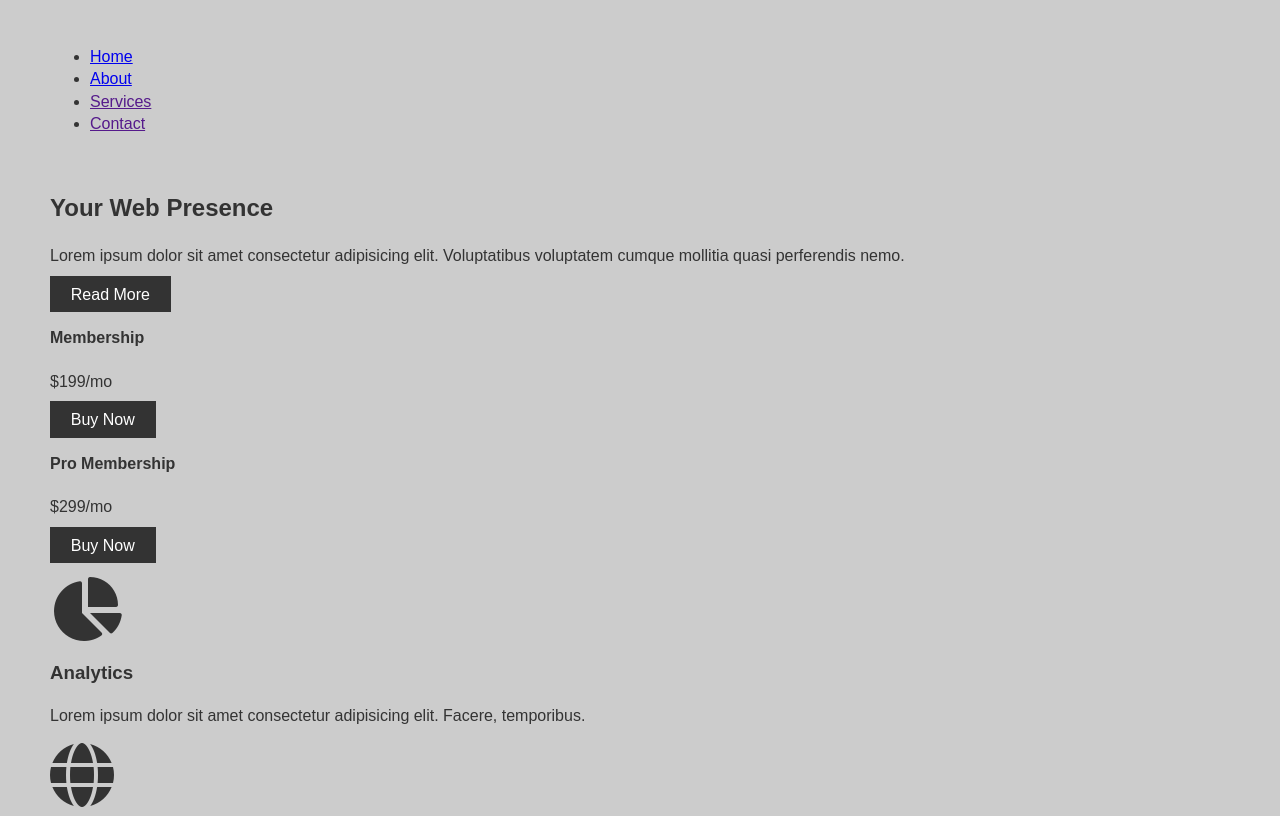
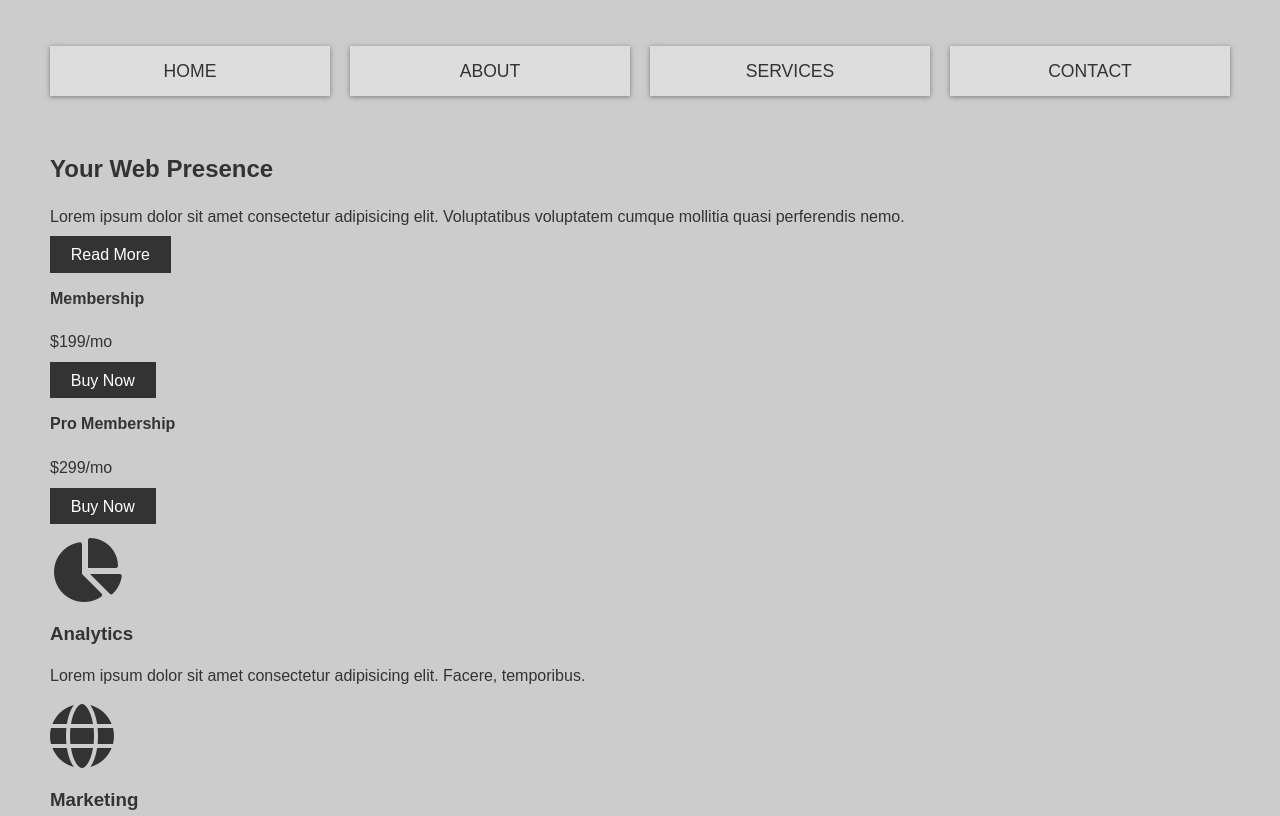
Before and after one commit to 0tieno/Responsive-Grid-CSS-Website, a plain HTML site: page index.html in a window 1280 px wide. Shown: the top 816 px of the page. Drawn offline with Linux system fonts and the light colour scheme.

Commit message:
navigation

```diff
--- a/styles..css
+++ b/styles..css
@@ -34,3 +34,30 @@ img{
     display: grid;
     gap: 20px;
 }
+
+/* Navigation */
+.main-nav ul{
+    display: grid;
+    gap: 20px;
+    padding: 0;
+    list-style: none;
+    grid-template-columns: repeat(4, 1fr);
+}
+
+.main-nav a{
+    background: var(--primary);
+    display: block;
+    text-decoration: none;
+    padding: 0.8rem;
+    text-align: center;
+    color: var(--dark);
+    text-transform: uppercase;
+    font-size: 1.1rem;
+    box-shadow: var(--shadow);
+    transition: all 0.5s ease;
+}
+
+.main-nav a:hover{
+    background: var(--dark);
+    color: var(--light);
+}
```
